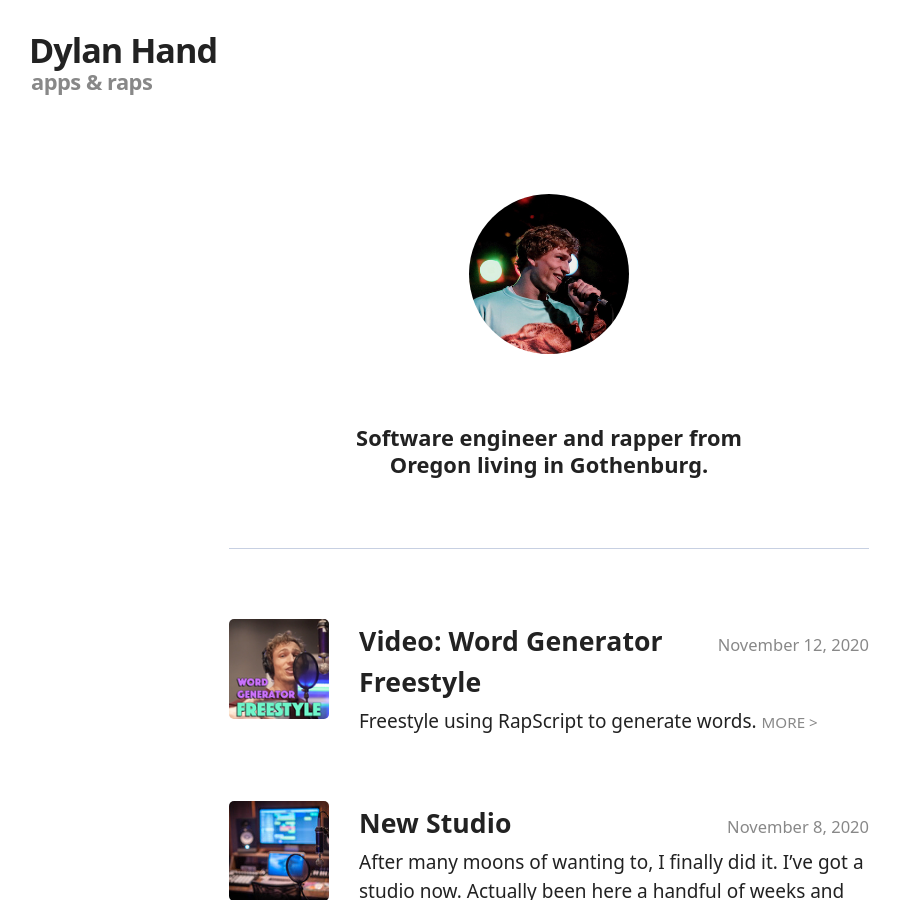
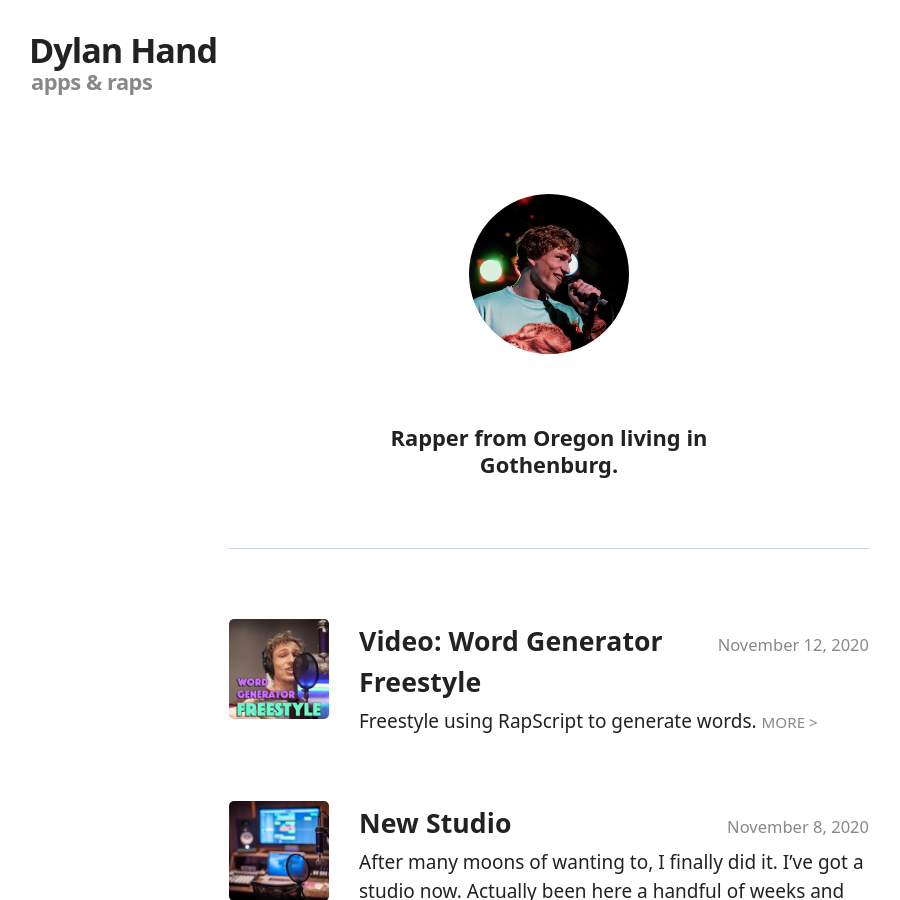
Before and after one commit to dylanhand/dylanhand.github.io, a Jekyll site: the page built from index.html, in a window 1280 px wide and 900 px high. Shown: the whole window, without its empty margins (91-991 px from the left). Built offline with Jekyll 4.4.1, drawn with Linux system fonts in a browser that asks for light colours; some web fonts are replaced.

Commit message:
become only a rapper

```diff
--- a/_config.yml
+++ b/_config.yml
@@ -11,7 +11,7 @@ author:
   name: Dylan Hand
   tagline: apps & raps
   image: '/assets/img/dylanrap.jpg'
-  bio: Software engineer and rapper from Oregon living in Gothenburg.
+  bio: Rapper from Oregon living in Gothenburg.
   email: dylan.hand@gmail.com
 
 
```
